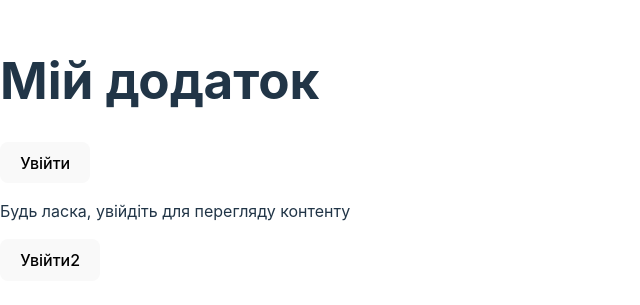
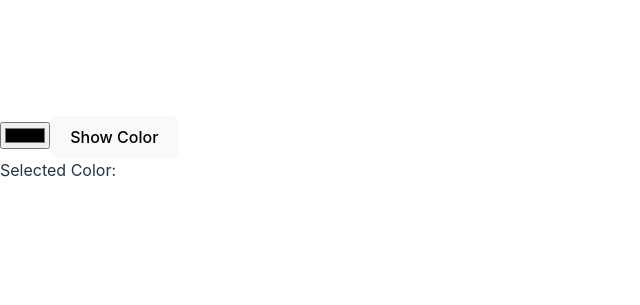
Before and after one commit to Bv28dog/react_js, a React (Vite) app: page / in a window 1280 px wide. Shown: the part 251-556 px from the top of the page, without its empty margins (0-640 px from the left). Built offline with nearby package versions, Linux system fonts and the light colour scheme.

Commit message:
done ref

```diff
--- a/src/App.jsx
+++ b/src/App.jsx
@@ -1,17 +1,39 @@
-import React from "react";
-import Header from "./components/Header";
-import Posts from "./components/Posts";
-
-import { UserProvider } from "./components/UserContext";
+import React, { useRef, useState } from "react";
+import { ColorPiker } from "./components/componentshook/ColorCmp";
 
 const App = () => {
+  const colorPikerRef = useRef(null);
+  const [selectedColor, setSelectedColor] = useState("");
+  const [displayColor, setDisplayColor] = useState("");
+
+  const handleShowColor = () => {
+    if (colorPikerRef.current) {
+      const color = colorPikerRef.current.value;
+      setSelectedColor(color);
+      setDisplayColor(color);
+    }
+  };
   return (
-    <UserProvider>
-      <div className="App">
-        <Header />
-        <Posts />
-      </div>
-    </UserProvider>
+    <div>
+      <ColorPiker
+        ref={colorPikerRef}
+        onChange={(color) => {
+          setSelectedColor(color);
+        }}
+      />
+      <button onClick={handleShowColor}>Show Color</button>
+      <div>Selected Color: {selectedColor}</div>
+      {displayColor && (
+        <div
+          style={{
+            width: "100px",
+            height: "100px",
+            backgroundColor: displayColor,
+            marginTop: "20px",
+          }}
+        ></div>
+      )}
+    </div>
   );
 };
 
--- /dev/null
+++ b/src/components/componentshook/ColorCmp.jsx
@@ -0,0 +1,15 @@
+import { forwardRef } from "react";
+
+export const ColorPiker = forwardRef(function ColorPiker(props, ref) {
+  return (
+    <input
+      type="color"
+      ref={ref}
+      onChange={(e) => {
+        if (props.onChange) {
+          props.onChange(e.target.value);
+        }
+      }}
+    />
+  );
+});
```
Also changed, not shown: src/components/ExampleComponent.jsx (added, +18 -0 lines).
